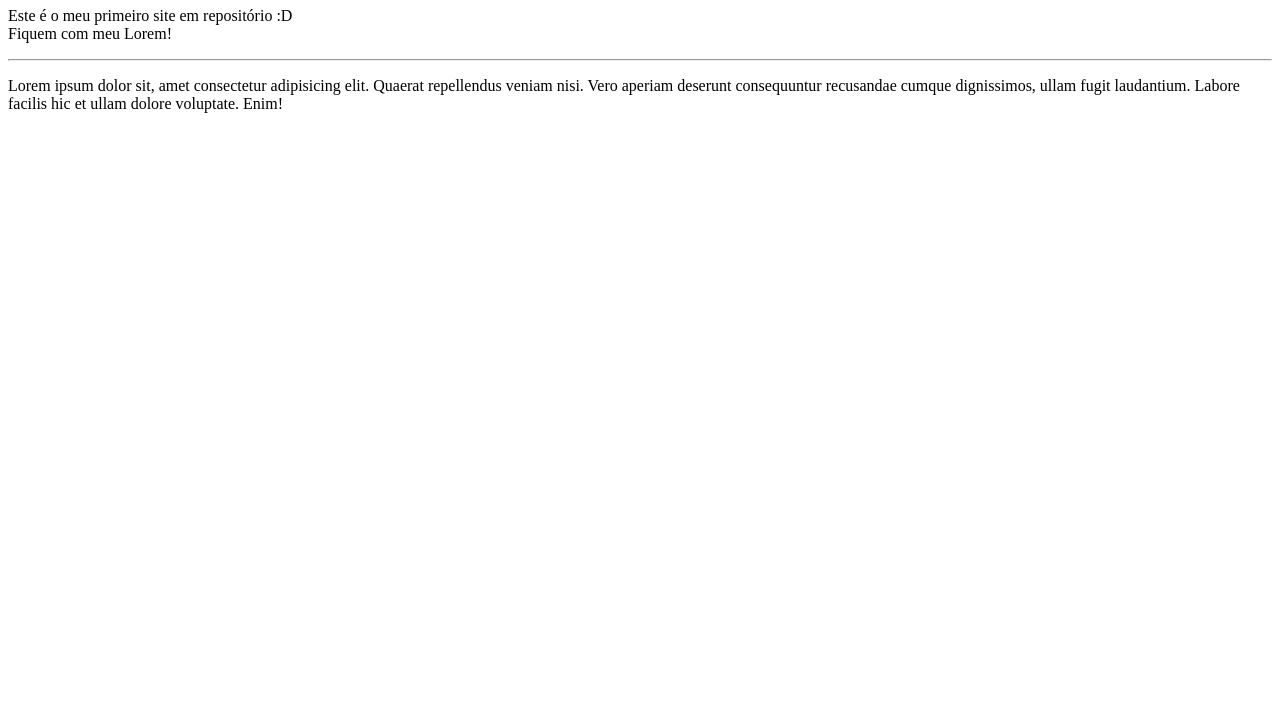
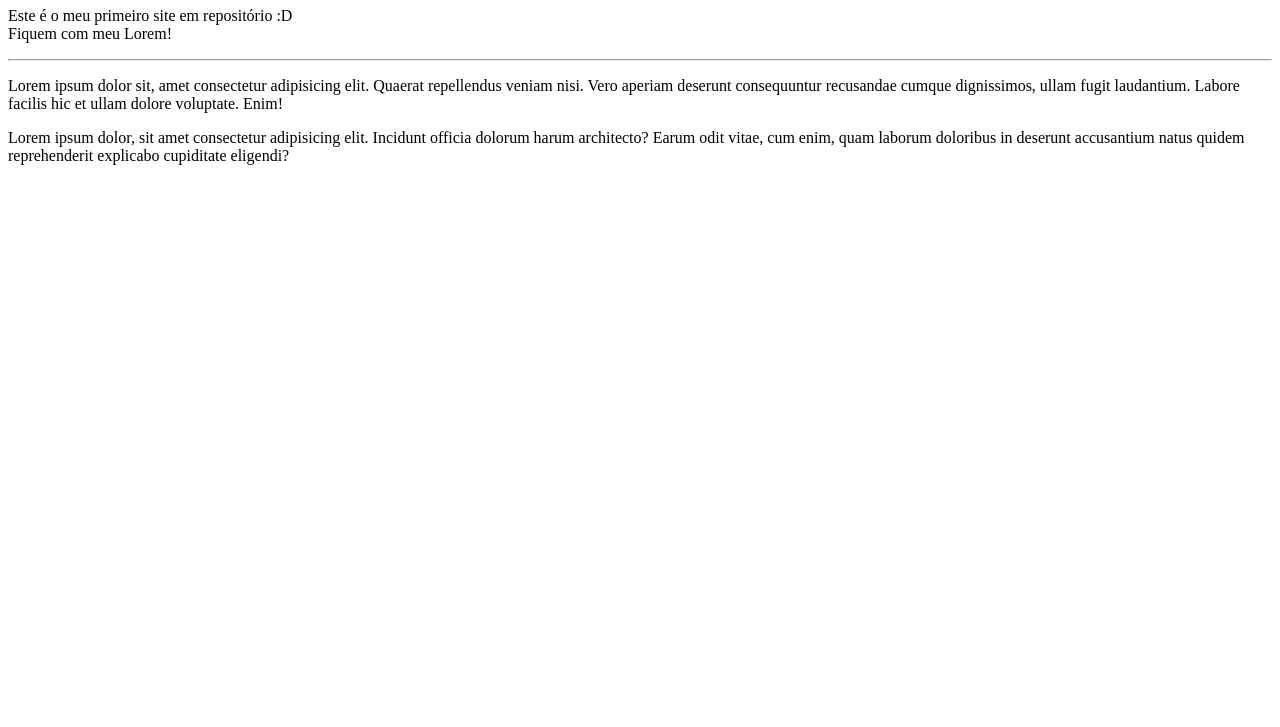
Before and after one commit to KevynAlvex/ola-mundo, a plain HTML site: page site-exemplo/index.html in a window 1280 px wide. Shown: the part 73-800 px from the top of the page. Drawn offline with Linux system fonts and the light colour scheme.

Commit message:
Segundo Paragrafo adicionado

```diff
--- a/site-exemplo/index.html
+++ b/site-exemplo/index.html
@@ -10,5 +10,6 @@
     <p>Este é o meu primeiro site em repositório  :D <br>Fiquem com meu Lorem!</p>
     <hr>
     <p>Lorem ipsum dolor sit, amet consectetur adipisicing elit. Quaerat repellendus veniam nisi. Vero aperiam deserunt consequuntur recusandae cumque dignissimos, ullam fugit laudantium. Labore facilis hic et ullam dolore voluptate. Enim!</p>
+    <p>Lorem ipsum dolor, sit amet consectetur adipisicing elit. Incidunt officia dolorum harum architecto? Earum odit vitae, cum enim, quam laborum doloribus in deserunt accusantium natus quidem reprehenderit explicabo cupiditate eligendi?</p>
 </body>
 </html>
```
